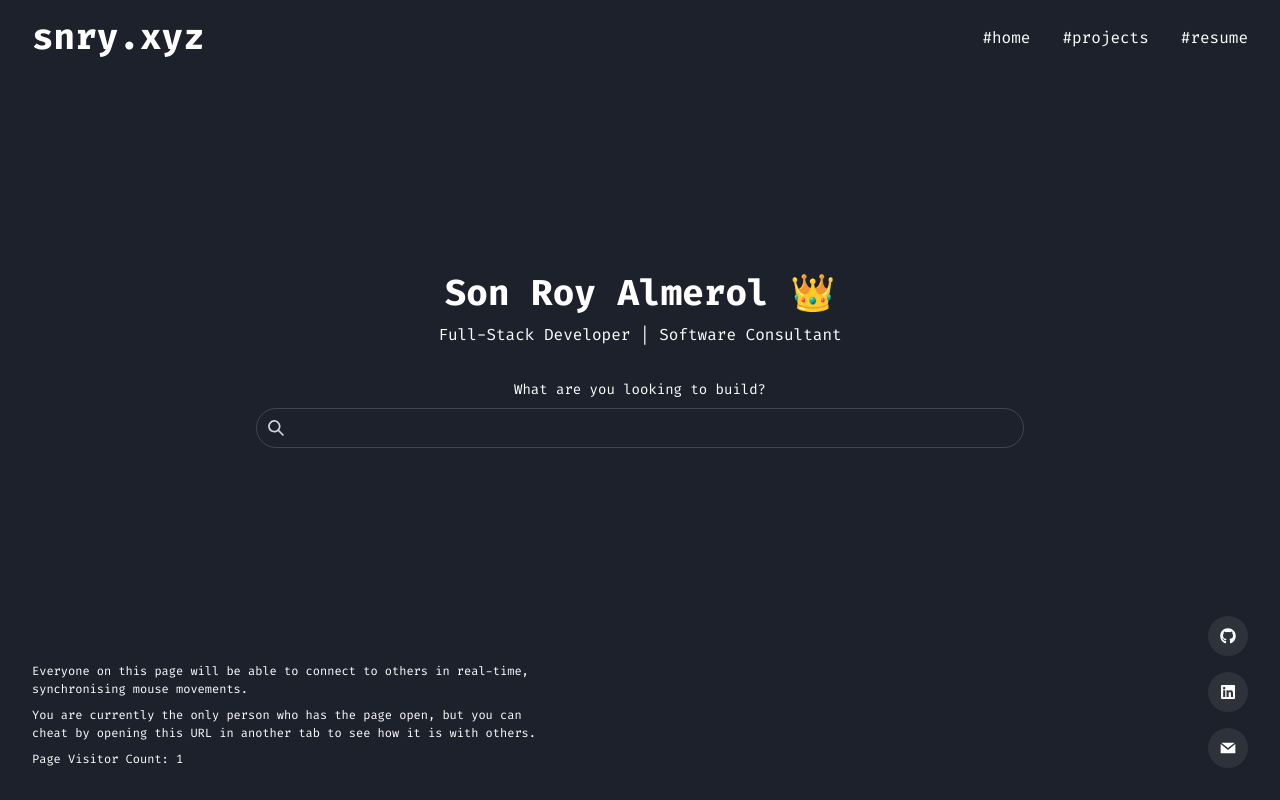
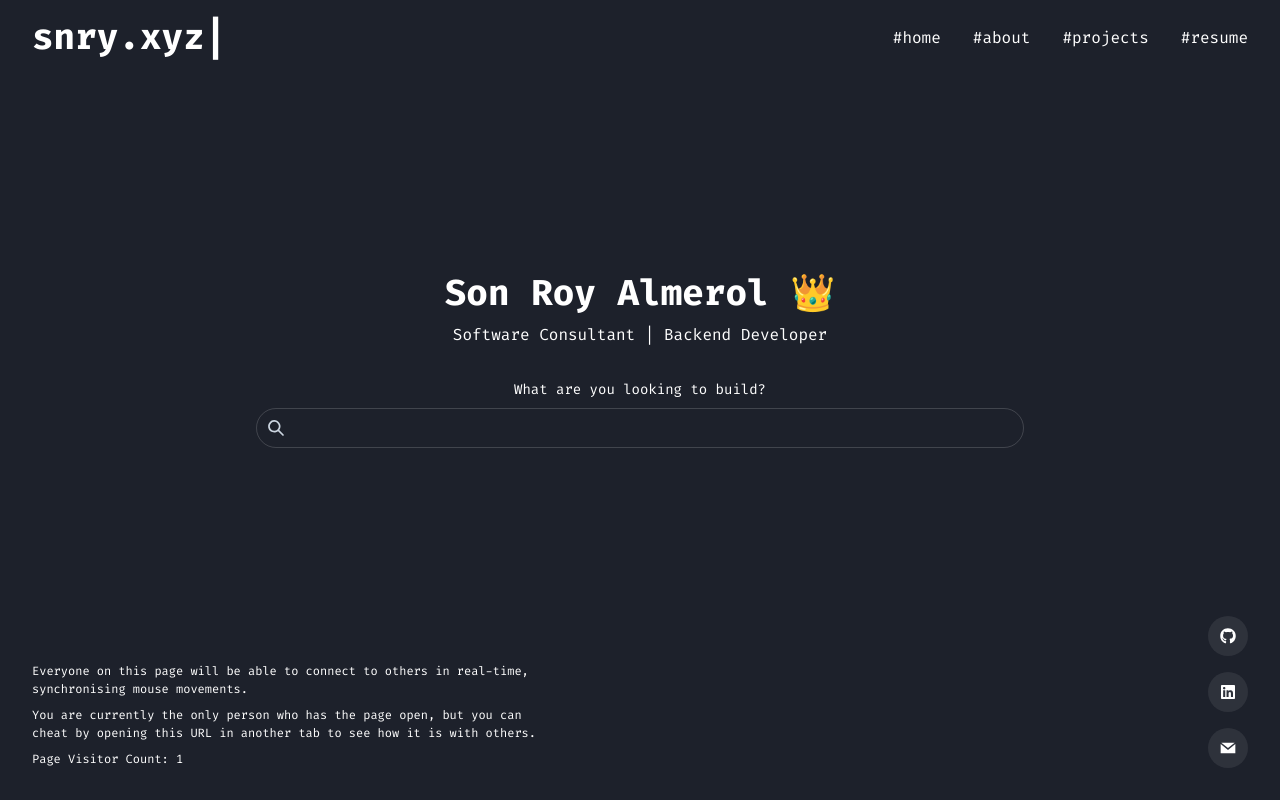
Before and after one commit to sonroyaalmerol/snry.xyz, a Next.js app: page / in a window 1280 px wide. Built offline with nearby package versions, Linux system fonts and the light colour scheme.

Commit message:
feature: add type and page animations

```diff
--- a/package.json
+++ b/package.json
@@ -28,6 +28,7 @@
     "react": "18.2.0",
     "react-dom": "18.2.0",
     "react-icons": "^4.7.1",
+    "react-type-animation": "^2.1.2",
     "trystero": "^0.11.8",
     "typescript": "4.9.5"
   }
--- a/src/components/Home/Landing.tsx
+++ b/src/components/Home/Landing.tsx
@@ -3,6 +3,7 @@ import React from 'react'
 import { Box, Heading, Text, VStack } from '@chakra-ui/react'
 import { useTheme } from '@chakra-ui/react'
 import SearchBar from '@/components/SearchBar'
+import { TypeAnimation } from 'react-type-animation'
 
 const Landing: React.FC = () => {
   const theme = useTheme()
@@ -21,7 +22,27 @@ const Landing: React.FC = () => {
           <Heading textAlign="center">
             Son Roy Almerol 👑
           </Heading>
-          <Text textAlign="center">Full-Stack Developer | Software Consultant</Text>
+          <Text textAlign="center">
+            Software Consultant | <TypeAnimation
+              sequence={[
+                'Full-stack',
+                2000,
+                'Frontend',
+                1000,
+                'Backend',
+                1000,
+                'React',
+                1000,
+                'Node',
+                1000,
+                'Javascript',
+                1000,
+              ]}
+              wrapper="span"
+              cursor={false}
+              repeat={Infinity}
+            /> Developer
+          </Text>
         </VStack>
         <VStack>
           <Text fontSize="sm" textAlign="center">What are you looking to build?</Text>
--- a/src/components/Navbar.tsx
+++ b/src/components/Navbar.tsx
@@ -20,6 +20,7 @@ import {
 
 import Link from '@/components/Link'
 import { HamburgerIcon } from '@chakra-ui/icons'
+import { TypeAnimation } from 'react-type-animation'
 
 interface NavbarProps {
 
@@ -27,6 +28,7 @@ interface NavbarProps {
 
 const navbarMenus = [
   <Link key="/home" href="/">#home</Link>,
+  <Link key="/about" href="/about">#about</Link>,
   <Link key="/projects" href="/projects">#projects</Link>,
   <Link key="/resume" href="/resume">#resume</Link>
 ]
@@ -48,7 +50,14 @@ const Navbar: React.FC<NavbarProps> = () => {
       px={8}
     >
       <Flex>
-        <Heading>snry.xyz</Heading>
+        <Heading>
+          <TypeAnimation
+            sequence={['snry.xyz']}
+            cursor={true}
+            repeat={0}
+            speed={1}
+          />
+        </Heading>
         <Spacer />
         <HStack spacing={8} display={{ base: 'none', md: 'flex' }} >
           {navbarMenus}
--- a/src/components/PageLayout.tsx
+++ b/src/components/PageLayout.tsx
@@ -7,6 +7,7 @@ import usePeerCursor from "@/utils/hooks/usePeerCursor"
 import FloatingActionButtons from "@/components/FloatingActionButton"
 import { FaGithub, FaLinkedin } from 'react-icons/fa'
 import { GrMail } from 'react-icons/gr'
+import { motion } from "framer-motion"
 
 const PageLayout: React.FC<BoxProps> = ({ children, ...restProps }) => {
   const { peers, room } = useTrysteroRoom()
@@ -14,6 +15,16 @@ const PageLayout: React.FC<BoxProps> = ({ children, ...restProps }) => {
   const theme = useTheme()
 
   return (
+    <motion.div
+      initial={{ opacity: 0 }}
+      animate={{ opacity: 1 }}
+      exit={{ opacity: 0 }}
+      transition={{
+        type: "spring",
+        stiffness: 260,
+        damping: 20,
+      }}
+    >
       <Box
         as="main"
         position="relative"
@@ -65,6 +76,7 @@ const PageLayout: React.FC<BoxProps> = ({ children, ...restProps }) => {
           />
         </FloatingActionButtons>
       </Box>
+    </motion.div>
   )
 }
 
--- a/src/pages/_app.tsx
+++ b/src/pages/_app.tsx
@@ -6,20 +6,54 @@ import '@fontsource/fira-code/400.css'
 import '@fontsource/fira-code/700.css'
 
 import {
-  ChakraProvider
+  Box,
+  ChakraProvider,
+  CircularProgress
 } from '@chakra-ui/react'
 
 import theme from '@/utils/theme'
 
 import { Provider as JotaiProvider } from 'jotai'
 import { TrysteroProvider } from '@/utils/hooks/useTrysteroRoom'
+import { AnimatePresence } from 'framer-motion'
+import { TypeAnimation } from 'react-type-animation'
 
-export default function App({ Component, pageProps }: AppProps) {
+export default function App({ Component, pageProps, router }: AppProps) {
   return (
     <JotaiProvider>
       <TrysteroProvider>
         <ChakraProvider theme={theme}>
-          <Component {...pageProps} />
+          <Box
+            position="fixed"
+            top="0"
+            left="0"
+            bgColor={theme.colors.brand[700]}
+            color={theme.colors.white}
+            w="100vw"
+            h="100vh"
+            display="flex"
+            alignItems="center"
+            justifyContent="center"
+            zIndex={0}
+          >
+            <TypeAnimation
+              sequence={[
+                'Loading...',
+                500,
+                '',
+                100,
+              ]}
+              repeat={Infinity}
+              cursor={true}
+            />
+          </Box>
+          <AnimatePresence
+            mode="wait"
+            initial={false}
+            onExitComplete={() => window.scrollTo(0, 0)}
+          >
+            <Component {...pageProps} key={router.asPath} />
+          </AnimatePresence>
         </ChakraProvider>
       </TrysteroProvider>
     </JotaiProvider>
```
Also changed, not shown: src/pages/about.tsx (added, +19 -0 lines), 1 other file (tests, documents, lock files or other folders). Lines whose indentation alone changed are shown as unchanged.
